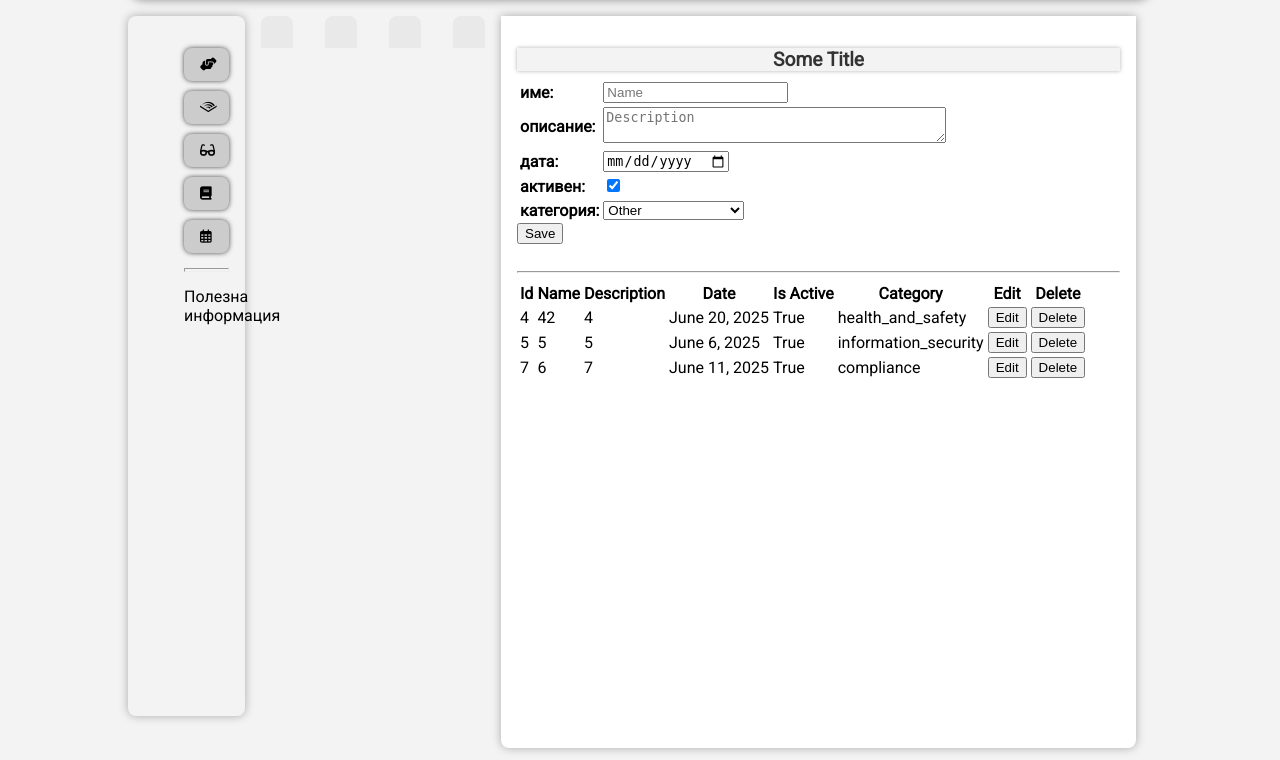
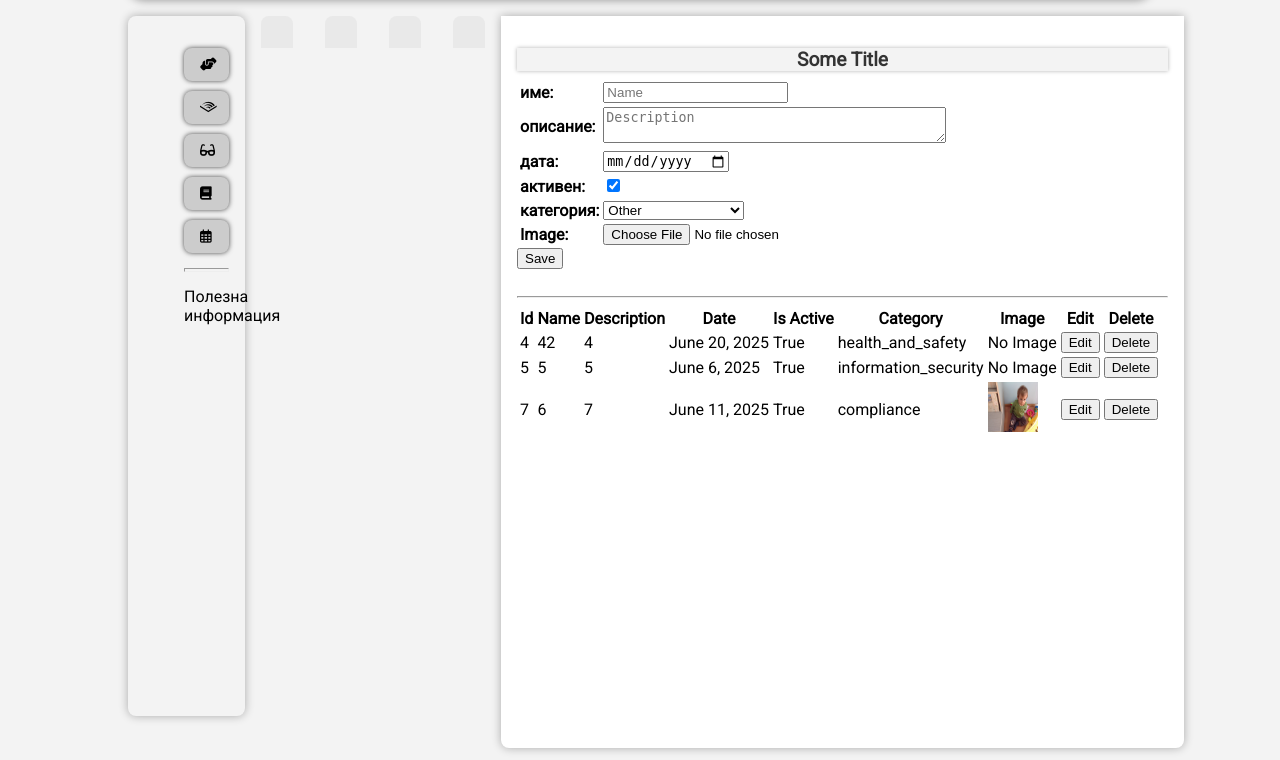
Before and after one commit to Sunzheini/ohmi_audit, a Django app: page / in a window 1280 px wide. Shown: the part 40-800 px from the top of the page. Run offline with Django 5.2, Linux system fonts and the light colour scheme; data comes from the database, SQL or seed files in the repository; both versions use the stored data as it was after the commit; some libraries are stand-ins or nearby versions.

Commit message:
works with images

```diff
--- a/ohmi_audit/main_app/models.py
+++ b/ohmi_audit/main_app/models.py
@@ -55,6 +55,12 @@ class Audit(CustomModelBase):
         default='other',
         blank=True,  # Allow form to skip (will use default)
         null=False,
+    )
+
+    image = models.ImageField(
+        upload_to='audit_images/',  # Directory where images will be stored
+        blank=True,  # Allow form submission without an image
+        null=True,  # Allow database to store NULL if no image is provided
     )
 
     # Bi-directional many-to-many relationship using explicit through model
--- a/ohmi_audit/main_app/views.py
+++ b/ohmi_audit/main_app/views.py
@@ -47,12 +47,12 @@ def index_view(request: HttpRequest):
             # If editing_id is set, it means we are editing an existing audit
             if editing_id:
                 audit = Audit.objects.get(id=editing_id)
-                form = AuditForm(request.POST, instance=audit)
+                form = AuditForm(request.POST, request.FILES, instance=audit)
                 del request.session['editing_id']  # Clean up
 
             # If editing_id is not set, it means we are creating a new audit
             else:
-                form = AuditForm(request.POST)
+                form = AuditForm(request.POST, request.FILES)
 
             if form.is_valid():
                 form.save()
--- a/templates/includes/content_container.html
+++ b/templates/includes/content_container.html
@@ -8,7 +8,7 @@
 
             {# form #}
             {% if form %}
-                <form method="POST">
+                <form method="POST" enctype="multipart/form-data">
                     {% csrf_token %}
                     <table>
                         {#                        {{ form.as_table }}#}
@@ -40,6 +40,7 @@
                         <th>Date</th>
                         <th>Is Active</th>
                         <th>Category</th>
+                        <th>Image</th>
                         <th>Edit</th>
                         <th>Delete</th>
                     </tr>
@@ -53,6 +54,13 @@
                             <td>{{ item.date }}</td>
                             <td>{{ item.is_active }}</td>
                             <td>{{ item.category }}</td>
+                            <td>
+                                {% if item.image %}
+                                    <img src="{{ item.image.url }}" alt="Image" style="width: 50px; height: 50px;">
+                                {% else %}
+                                    No Image
+                                {% endif %}
+                            </td>
                             <td>
                                 <form method="POST">
                                     {% csrf_token %}
```
Also changed, not shown: db.sqlite3, media_files/audit_images/324494137_5813644698755961_1687877559737705153_n.jpg (added), media_files/audit_images/4B384140-FF24-4C28-9178-40B514B68D31.jpg (added), ohmi_audit/main_app/migrations/0007_audit_image.py (added).
